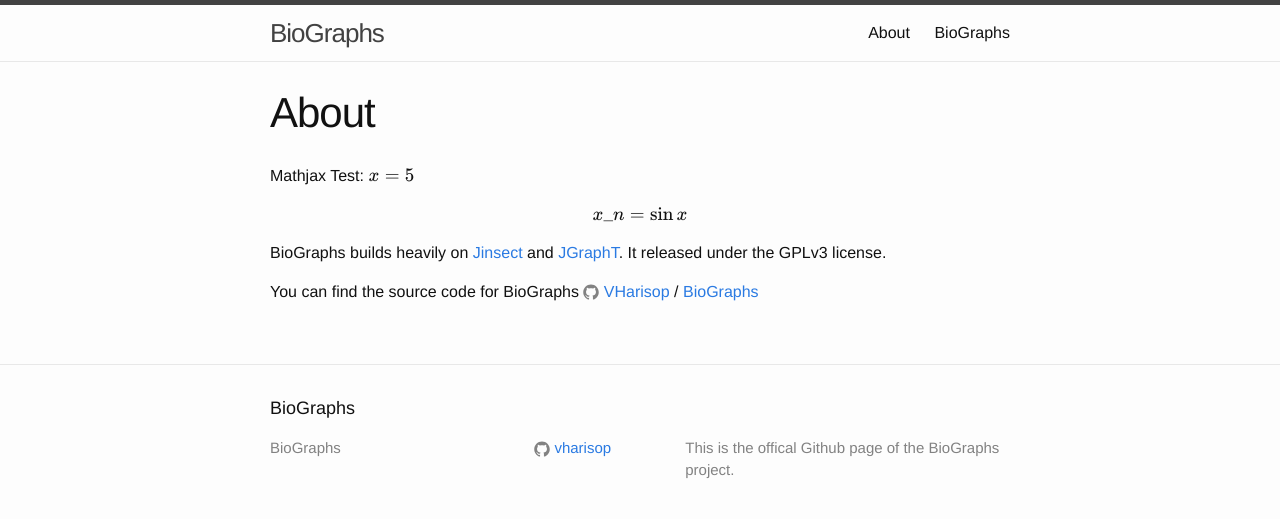
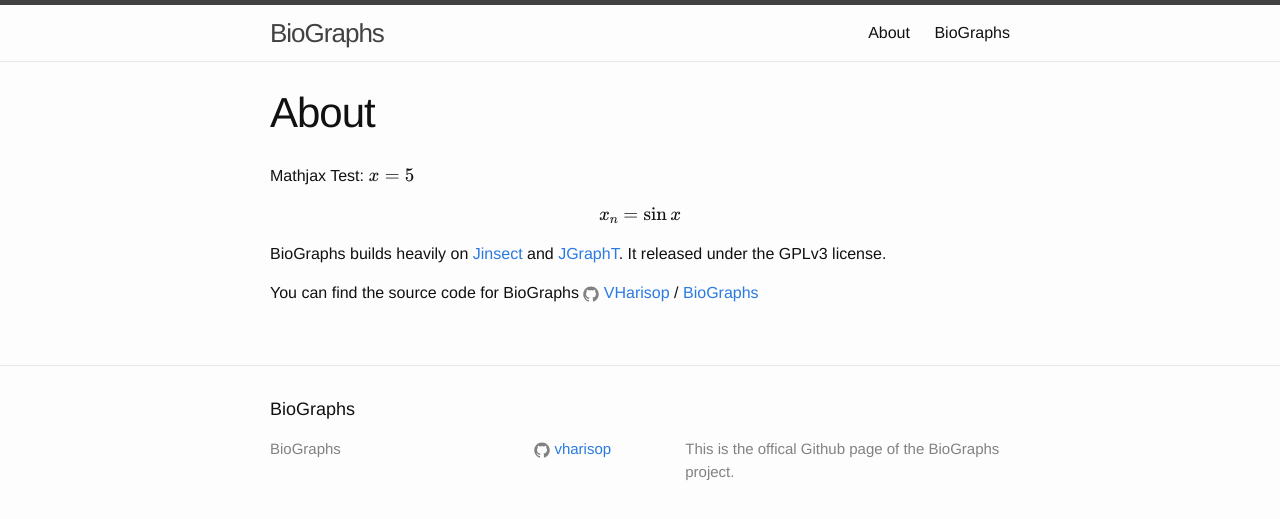
Before and after one commit to VHarisop/BioGraphs, a Jekyll site: the page built from about.md, in a window 1280 px wide. Shown: the top 519 px of the page. Built offline with Jekyll 4.4.1, drawn with Linux system fonts in a browser that asks for light colours; formulas are drawn with MathJax 3.

Commit message:
Finall worked

```diff
--- a/about.md
+++ b/about.md
@@ -6,7 +6,7 @@
 
 Mathjax Test: $ x = 5 $
 
-$$ x\_n = \sin x $$
+$$ x_n = \sin x $$
 
 BioGraphs builds heavily on [Jinsect][jinsect] and [JGraphT][jgrapht]. It released under the GPLv3 license.
 
```
